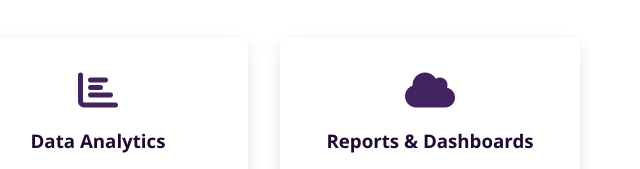
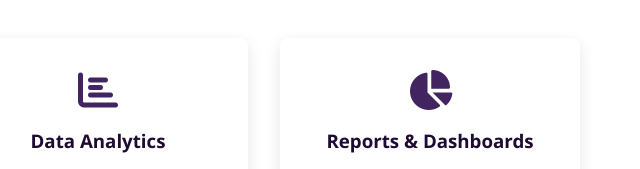
Before and after one commit to sullah01/menduce, a plain HTML site: page index.html in a window 1280 px wide. Shown: the part 721-890 px from the top of the page, 542-1182 px from the left. Drawn offline with Linux system fonts and the light colour scheme.

Commit message:
Update index.html

```diff
--- a/index.html
+++ b/index.html
@@ -55,7 +55,7 @@
                 <p>Turn data into actionable insights.</p>
             </div>
             <div class="card">
-                <i class="fas fa-cloud"></i>
+                <i class="fas fa-chart-pie"></i>
                 <h3>Reports & Dashboards</h3>
                 <p>Transform raw data into interactive, real-time dashboards that drive smarter business decisions.</p>
                 <p>Tailored reports with actionable insights, designed to highlight key metrics and trends.</p>
```
